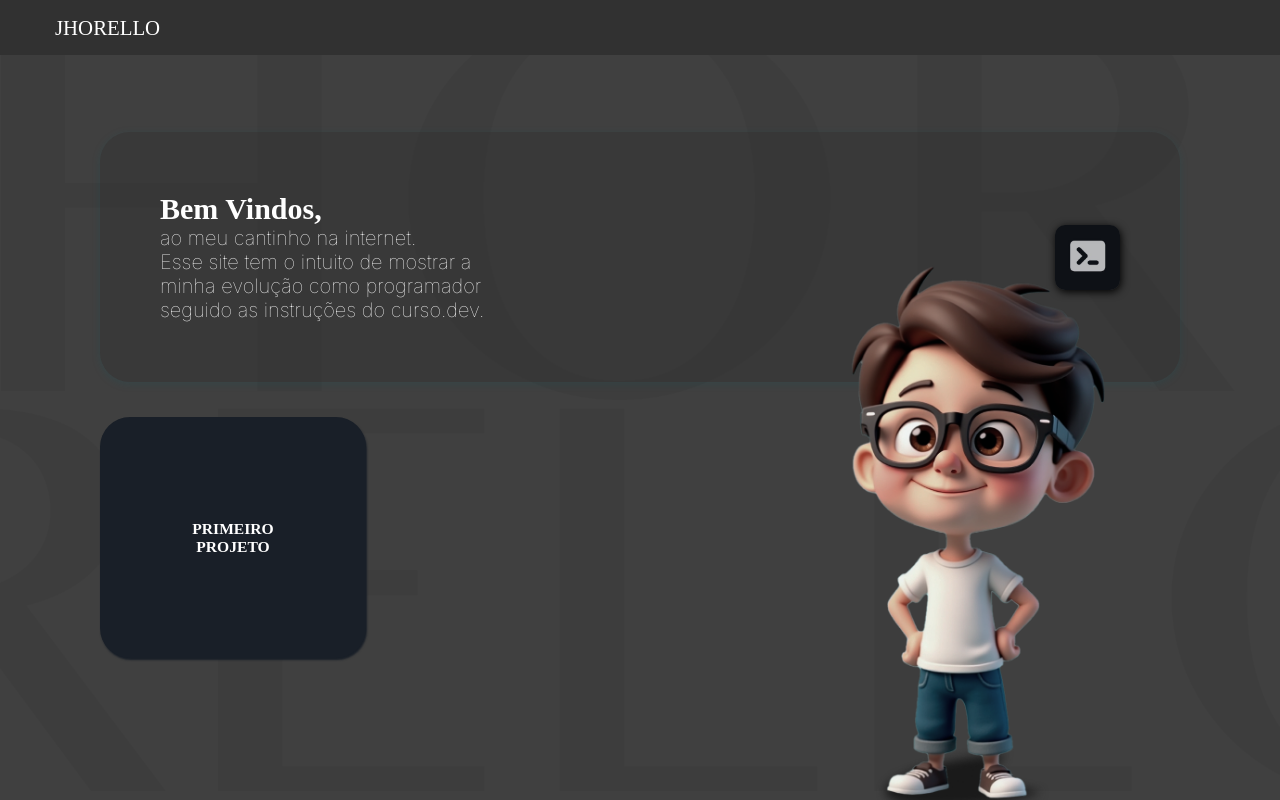
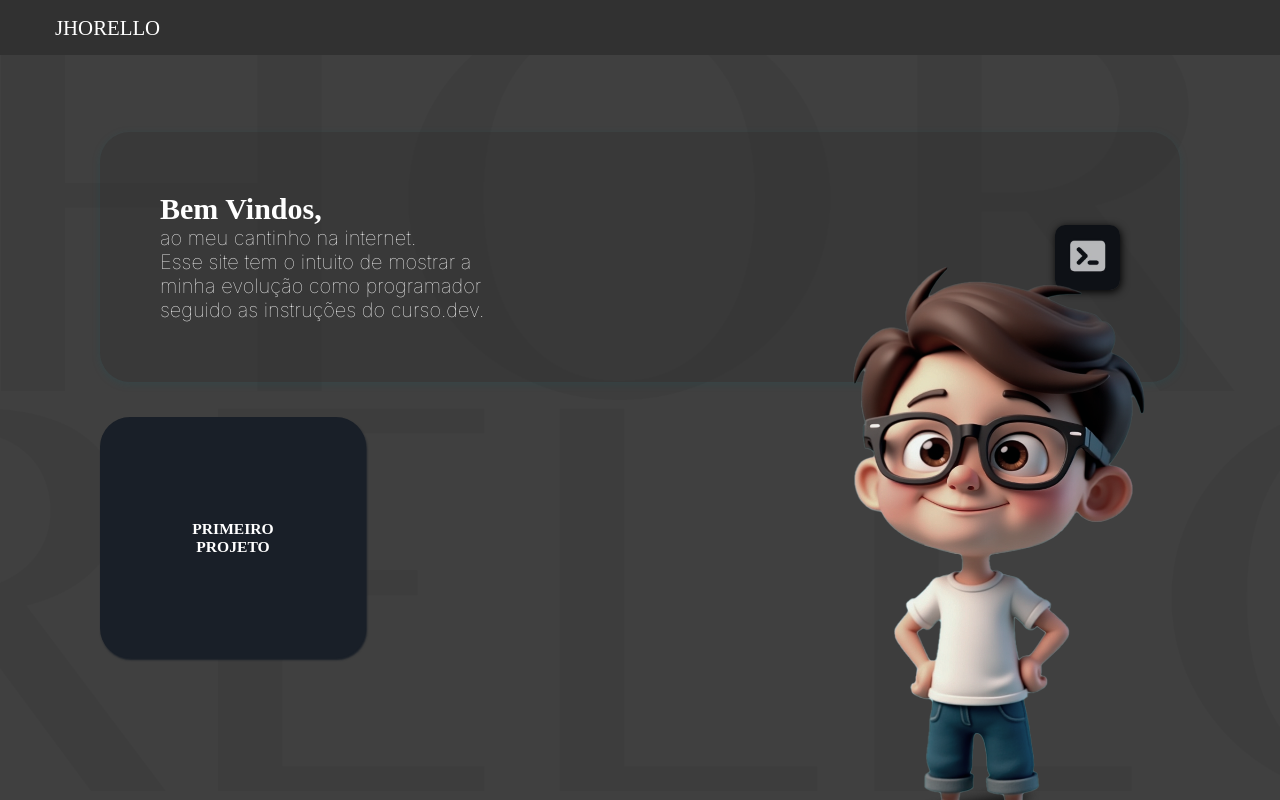
Before and after one commit to IIIJHORDANIII/.dev-, a Next.js app: page / in a window 1280 px wide. Built offline with nearby package versions, Linux system fonts and the light colour scheme.

Commit message:
teste de imagem

```diff
--- a/pages/index.js
+++ b/pages/index.js
@@ -1,6 +1,7 @@
 
 import Navbar from "../components/navbar";
 import Styles from "../styles/globals.module.css";
+import Image from "next/image"
 
 function Home() {
   return (
@@ -14,7 +15,17 @@ function Home() {
             Esse site tem o intuito de mostrar a minha evolução como programador seguido as instruções do curso.dev.
           </p>
         </div>
-        <div className={Styles.curso}></div>
+        <div className={Styles.curso}>
+          <Image
+            src="/image.png"
+            width={65}
+            height={65}
+            style={{
+              borderRadius: "10px"
+            }}
+            alt=""
+          />
+        </div>
       </div>
       <a className={Styles.a} href="/projeto1/projeto1">
         <button className={Styles.button2}>
@@ -23,7 +34,14 @@ function Home() {
           </h3>
         </button>
       </a>
-      <div className={Styles.person}></div>
+      <div className={Styles.person}>
+        <Image
+          src="/garoto.png"
+          width={295}
+          height={597}
+          alt=""
+        />
+      </div>
     </div>
   );
 }
--- a/styles/globals.module.css
+++ b/styles/globals.module.css
@@ -22,8 +22,6 @@
 }
 
 .curso {
-  background-image: url(../image/image.png);
-  background-size: cover;
   box-shadow: 1px 2px 9px black;
   border-radius: 10px;
   width: 65px;
@@ -105,6 +103,8 @@
   text-decoration: none;
   color: white;
   font-size: small;
+  min-width: 266px;
+  min-height: 241px;
 }
 
 .h3 {
@@ -113,12 +113,11 @@
 }
 
 .person {
-  background-image: url("..//image/garoto.png");
   background-size: contain;
   background-repeat: no-repeat;
 
   height: 597px;
-  width: 256px;
+  width: 255px;
 
   position: fixed;
 
```
Also changed, not shown: public/garoto.png (renamed from image/garoto.png), public/image.png (added).
